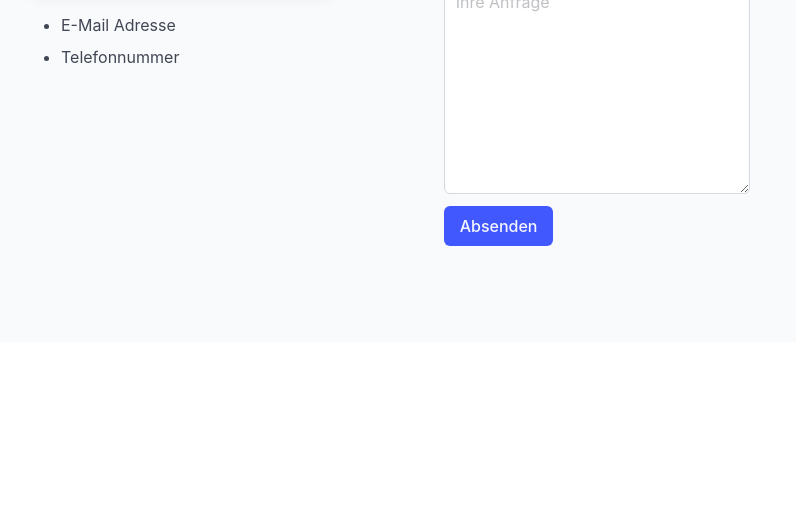
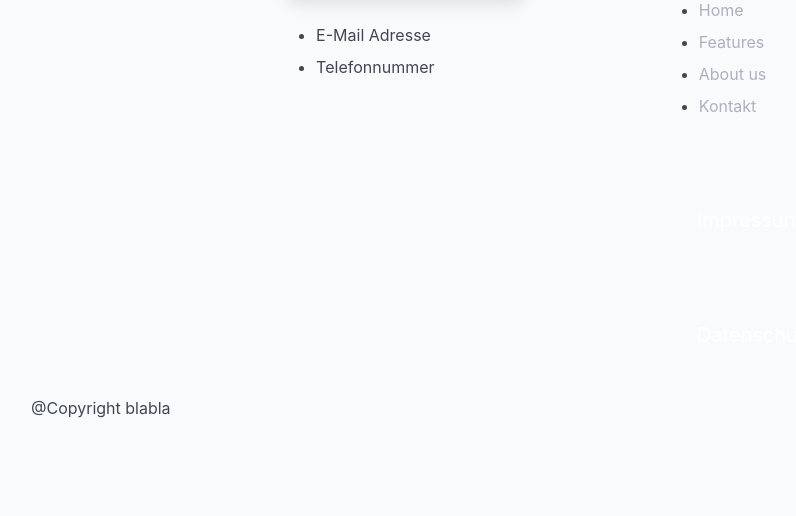
Before and after one commit to xChezY/PlantMonitor, a PHP site: page /contact/index.php in a window 1280 px wide. Shown: the part 1253-1769 px from the top of the page, without its empty margins (43-839 px from the left). Before the commit the page ends 1499 px from the top, so only its background shows below. Run offline with PHP 8.4, Linux system fonts and the light colour scheme.

Commit message:
Home Website

```diff
--- a/assets/footer.php
+++ b/assets/footer.php
@@ -1,7 +1,8 @@
 <footer class="footer">
-    <div class="fixed-grid has-3-cols">
+    <section class="section">
+        <div class="fixed-grid has-9-cols">
             <div class="grid">
-            <div class="cell mr-6 ml-6">
+                <div class="cell is-col-start-3 is-col-span-2">
                     <div class="card">
                         <div class="card-image">
                             <figure class="image is-5by3">
@@ -18,23 +19,22 @@
                     </div>
 
                 </div>
-            <div class="cell mr-6 ml-6">
-                <p class="title">Kontakt</p>
-                <input class="input mt-2" type="email" placeholder="E-mail Adresse" />
-                <input class="input mt-3" type="tel" placeholder="Telefonnummer" />
-                <textarea class="textarea mt-3" placeholder="Ihre Anfrage" rows="8"></textarea>
-                <a class="button is-link mt-3">Absenden</a>
-            </div>
-            <div class="cell mr-6 ml-6">
-                <p class="title">Sitemap</p>
+                <div class="cell is-col-start-6 is-col-span-2">
+                    <p class="subtitle has-text-white is-size-4">Sitemap</p>
                     <div class="content">
-                    <ul class="mt-2">
-                        <li class="mt-2"><a class="has-text-white" href="/">Home</a></li>
-                        <li class="mt-2"><a class="has-text-white" href="/features">Features</a></li>
-                        <li class="mt-2"><a class="has-text-white" href="/about">About us</a></li>
-                        <li class="mt-2"><a class="has-text-white" href="/contact">Kontakt</a></li>
+                        <ul>
+                            <li><a class="has-text-grey-light" href="/">Home</a></li>
+                            <li class="mt-2"><a class="has-text-grey-light" href="/features">Features</a></li>
+                            <li class="mt-2"><a class="has-text-grey-light" href="/#about">About us</a></li>
+                            <li class="mt-2"><a class="has-text-grey-light" href="/contact">Kontakt</a></li>
                         </ul>
+                        <p class="subtitle has-text-white">Impressum</p>
+                        <p class="subtitle has-text-white">Datenschutz</p>
                     </div>
                 </div>
             </div>
+    </section>
+    <div class="container">
+        <p>@Copyright blabla</p>
+    </div>
 </footer>
--- a/assets/navbar.php
+++ b/assets/navbar.php
@@ -9,15 +9,15 @@
                 Home
             </a>
 
-            <a href="/features" class="navbar-item pl-6 pr-6 has-background-dark">
+            <a href="/features" class="navbar-item pl-6 pr-6">
                 Features
             </a>
 
-            <a href="/about" class="navbar-item pl-6 pr-6 has-background-dark">
+            <a href="/#about" class="navbar-item pl-6 pr-6">
                 About us
             </a>
 
-            <a href="/contact" class="navbar-item pl-6 pr-6 has-background-dark">
+            <a href="/contact" class="navbar-item pl-6 pr-6">
                 Contact
             </a>
 
```
Also changed, not shown: index.php (+79 -1 lines). Lines whose indentation alone changed are shown as unchanged.
